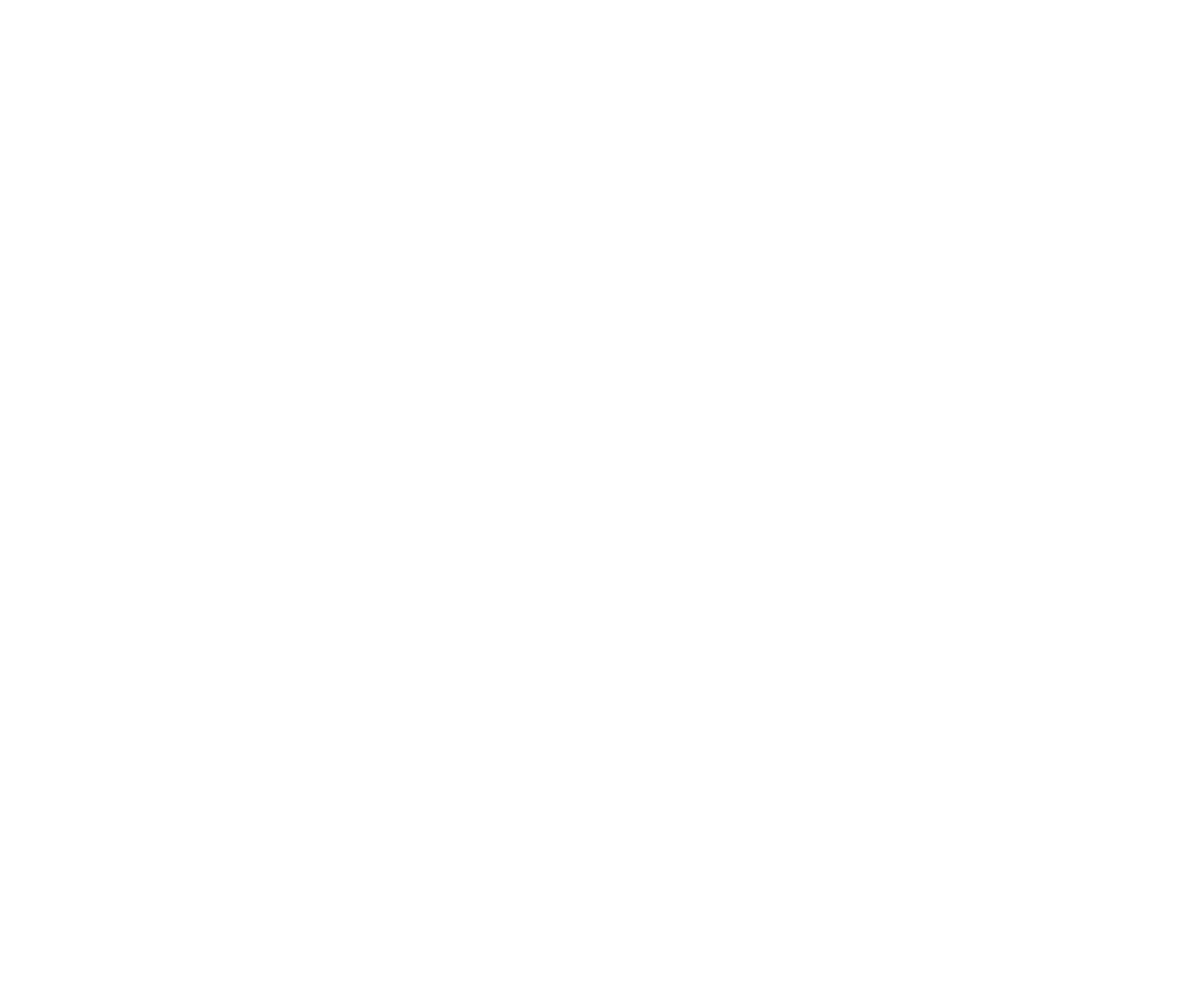
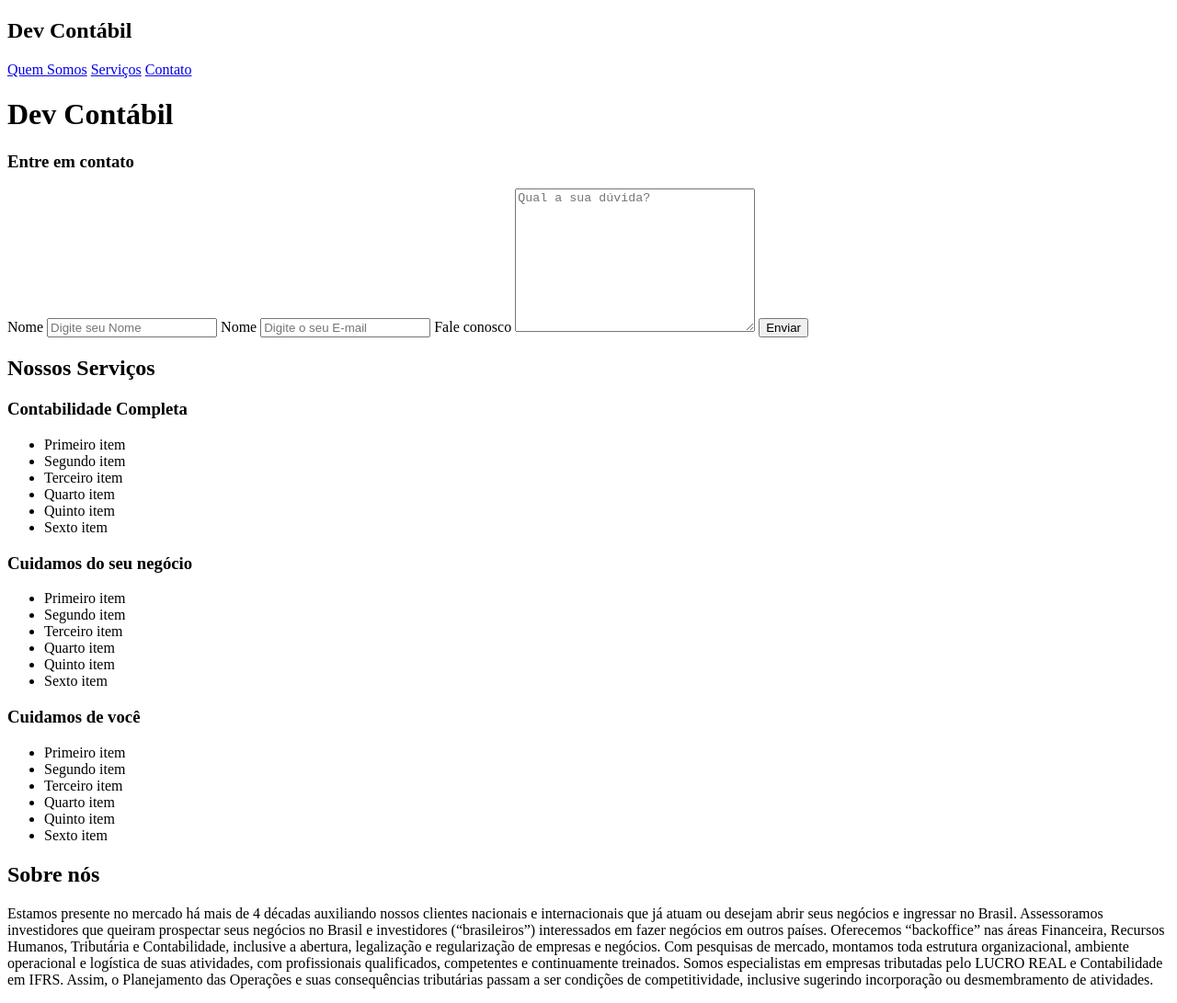
Before and after one commit to diasmailson/devContabil, a plain HTML site: page index.html in a window 1280 px wide. Shown: the whole page at 92% size. Before the commit the page ends 800 px from the top, so only its background shows below. Drawn offline with Linux system fonts and the light colour scheme.

Commit message:
criação da estrutura HTML da Lading page

```diff
--- a/index.html
+++ b/index.html
@@ -1,12 +1,106 @@
 <!DOCTYPE html>
 <html lang="pt-br">
-<head>
-  <meta charset="UTF-8">
-  <meta http-equiv="X-UA-Compatible" content="IE=edge">
-  <meta name="viewport" content="width=device-width, initial-scale=1.0">
-  <title>Document</title>
-</head>
-<body>
+  <head>
+    <meta charset="UTF-8" />
+    <meta http-equiv="X-UA-Compatible" content="IE=edge" />
+    <meta name="viewport" content="width=device-width, initial-scale=1.0" />
+    <title>Document</title>
+  </head>
+  <body>
+    <div>
+      <h2>Dev Contábil</h2>
+      <a href="#">Quem Somos</a>
+      <a href="#">Serviços</a>
+      <a href="#">Contato</a>
 
-</body>
+      <h1>Dev Contábil</h1>
+
+      <form action="">
+        <h3>Entre em contato</h3>
+
+        <label for="">
+          Nome
+          <input type="text" placeholder="Digite seu Nome" />
+        </label>
+
+        <label for="">
+          Nome
+          <input type="text" placeholder="Digite o seu E-mail" />
+        </label>
+
+        <label>
+          Fale conosco
+          <textarea
+            placeholder="Qual a sua dúvida?"
+            name=""
+            id=""
+            cols="30"
+            rows="10"
+          ></textarea>
+        </label>
+
+        <button>Enviar</button>
+      </form>
+    </div>
+
+    <div>
+      <h2>Nossos Serviços</h2>
+
+      <div>
+        <h3>Contabilidade Completa</h3>
+        <ul>
+          <li>Primeiro item</li>
+          <li>Segundo item</li>
+          <li>Terceiro item</li>
+          <li>Quarto item</li>
+          <li>Quinto item</li>
+          <li>Sexto item</li>
+        </ul>
+      </div>
+
+      <div>
+        <h3>Cuidamos do seu negócio</h3>
+        <ul>
+          <li>Primeiro item</li>
+          <li>Segundo item</li>
+          <li>Terceiro item</li>
+          <li>Quarto item</li>
+          <li>Quinto item</li>
+          <li>Sexto item</li>
+        </ul>
+      </div>
+
+      <div>
+        <h3>Cuidamos de você</h3>
+        <ul>
+          <li>Primeiro item</li>
+          <li>Segundo item</li>
+          <li>Terceiro item</li>
+          <li>Quarto item</li>
+          <li>Quinto item</li>
+          <li>Sexto item</li>
+        </ul>
+      </div>
+    </div>
+
+    <div>
+      <h2>Sobre nós</h2>
+      <p>
+        Estamos presente no mercado há mais de 4 décadas auxiliando nossos
+        clientes nacionais e internacionais que já atuam ou desejam abrir seus
+        negócios e ingressar no Brasil. Assessoramos investidores que queiram
+        prospectar seus negócios no Brasil e investidores (“brasileiros”)
+        interessados em fazer negócios em outros países. Oferecemos “backoffice”
+        nas áreas Financeira, Recursos Humanos, Tributária e Contabilidade,
+        inclusive a abertura, legalização e regularização de empresas e
+        negócios. Com pesquisas de mercado, montamos toda estrutura
+        organizacional, ambiente operacional e logística de suas atividades, com
+        profissionais qualificados, competentes e continuamente treinados. Somos
+        especialistas em empresas tributadas pelo LUCRO REAL e Contabilidade em
+        IFRS. Assim, o Planejamento das Operações e suas consequências
+        tributárias passam a ser condições de competitividade, inclusive
+        sugerindo incorporação ou desmembramento de atividades.
+      </p>
+    </div>
+  </body>
 </html>
```
Also changed, not shown: images/dev.png (added).
